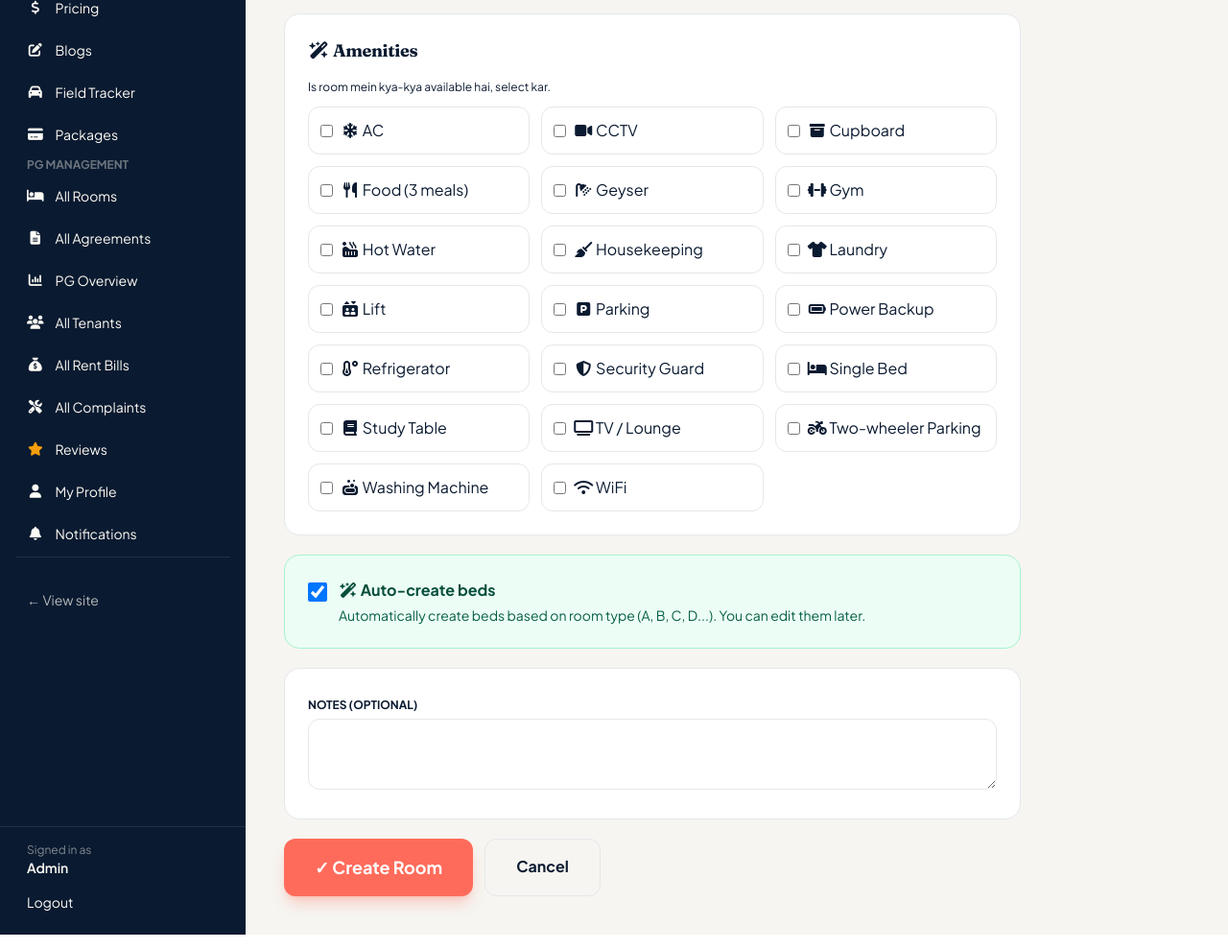
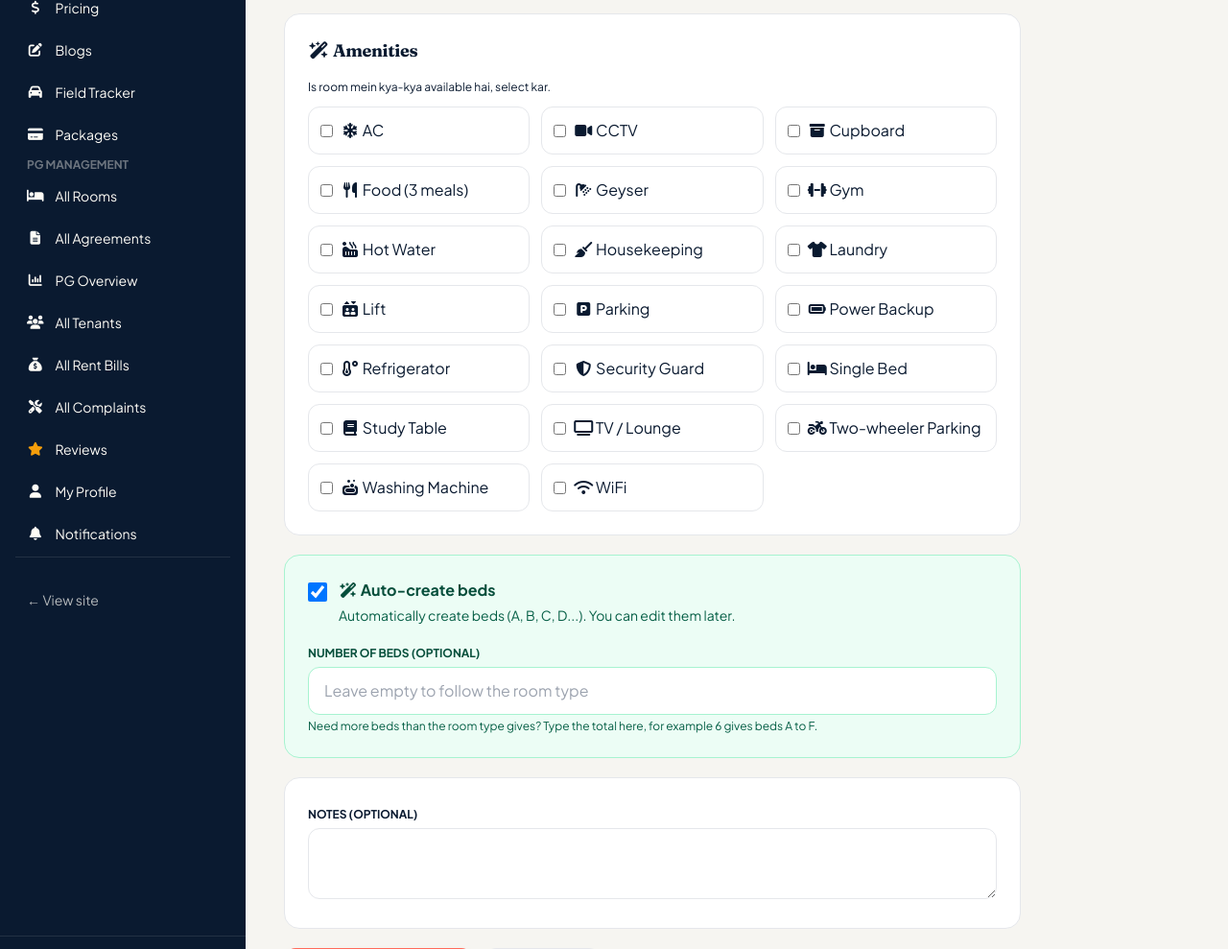
Before and after one commit to Helptogethergroup/Pizi, a Laravel app: page /owner/rooms/create in a window 1280 px wide. Shown: the part 781-1770 px from the top of the page at 96% size. Run offline with Laravel 12, Linux system fonts and the light colour scheme; the visitor is signed in with stand-in values (Sample User, id 1); data comes from the database, SQL or seed files in the repository; data that the repository does not hold is empty; parts of the project's set-up code (start-up, migrations or seed data) failed here and were passed over; some libraries are stand-ins or nearby versions.

Commit message:
Owner Add Room: optional Number of beds (1 to 26, beds A to Z) on the website and the owner API, so rooms are not limited to the room type's bed count
Co-Authored-By: Claude Sonnet 5.5 <noreply@anthropic.com>

```diff
--- a/app/Http/Controllers/Api/OwnerController.php
+++ b/app/Http/Controllers/Api/OwnerController.php
@@ -2294,6 +2294,7 @@ class OwnerController extends Controller
             'amenities.*'            => 'integer|exists:amenities,id',
             'notes'                  => 'nullable|string',
             'auto_create_beds'       => 'nullable|boolean',
+            'beds_count'             => 'nullable|integer|min:1|max:26',
         ]);
         if ($validator->fails()) return response()->json(['success' => false, 'errors' => $validator->errors()], 422);
 
@@ -2328,7 +2329,8 @@ class OwnerController extends Controller
         // Auto create beds based on room type capacity — same as owner dashboard.
         if ($request->boolean('auto_create_beds')) {
             $capacityMap = ['single' => 1, 'double' => 2, 'triple' => 3, 'quad' => 4, 'quint' => 5, 'dorm' => 8];
-            $capacity = $capacityMap[$request->room_type] ?? 2;
+            // an owner can ask for any number of beds (A to Z); without it the room type decides
+            $capacity = $request->filled('beds_count') ? (int) $request->beds_count : ($capacityMap[$request->room_type] ?? 2);
             $rent = (float) ($request->monthly_rent ?? 0);
             $bedRent = $rent > 0 ? round($rent / $capacity) : 0;
 
--- a/app/Http/Controllers/Owner/RoomController.php
+++ b/app/Http/Controllers/Owner/RoomController.php
@@ -84,6 +84,7 @@ class RoomController extends Controller
             'amenities.*' => 'exists:amenities,id',
             'notes' => 'nullable|string',
             'auto_create_beds' => 'nullable|boolean',
+            'beds_count' => 'nullable|integer|min:1|max:26',
         ]);
 
         $property = Property::where('id', $data['property_id'])
@@ -107,7 +108,9 @@ class RoomController extends Controller
         $data['status'] = 'active';
 
         $autoCreate = $request->boolean('auto_create_beds');
-        unset($data['auto_create_beds']);
+        // the owner can ask for any number of beds (A to Z); empty means "as per room type"
+        $bedsCount = isset($data['beds_count']) ? (int) $data['beds_count'] : null;
+        unset($data['auto_create_beds'], $data['beds_count']);
 
         $amenityIds = $data['amenities'] ?? [];
         unset($data['amenities']);
@@ -120,7 +123,7 @@ class RoomController extends Controller
 
         // Auto create beds based on room type
         if ($autoCreate) {
-            $capacity = $room->capacity;
+            $capacity = $bedsCount ?: $room->capacity;
             $bedRent = $room->monthly_rent > 0 ? round($room->monthly_rent / $capacity) : 0;
 
             for ($i = 1; $i <= $capacity; $i++) {
@@ -137,7 +140,7 @@ class RoomController extends Controller
         }
 
         return redirect()->route('owner.rooms.show', $room)
-            ->with('success', '✓ Room added' . ($autoCreate ? ' with ' . $room->capacity . ' beds' : '') . '.');
+            ->with('success', '✓ Room added' . ($autoCreate ? ' with ' . $capacity . ' beds' : '') . '.');
     }
 
     public function show(Room $room)
--- a/app/Models/Room.php
+++ b/app/Models/Room.php
@@ -56,7 +56,7 @@ class Room extends Model
 
     public function getCapacityAttribute(): int
     {
-        return match($this->room_type) {
+        $byType = match($this->room_type) {
             'single' => 1,
             'double' => 2,
             'triple' => 3,
@@ -65,6 +65,9 @@ class Room extends Model
             'dorm' => 8,
             default => 2,
         };
+
+        // an owner may have made more beds than the room type gives; show the real number
+        return $this->relationLoaded('beds') ? max($byType, $this->beds->count()) : $byType;
     }
 
     public function getOccupiedCountAttribute(): int
--- a/resources/views/owner/rooms/create.blade.php
+++ b/resources/views/owner/rooms/create.blade.php
@@ -87,9 +87,14 @@
             <input type="checkbox" name="auto_create_beds" value="1" checked class="mt-1 rounded w-5 h-5">
             <div>
                 <div class="font-bold text-emerald-900"><i class="fa-solid fa-wand-magic-sparkles fa-fw"></i> Auto-create beds</div>
-                <p class="text-sm text-emerald-800 mt-1">Automatically create beds based on room type (A, B, C, D...). You can edit them later.</p>
+                <p class="text-sm text-emerald-800 mt-1">Automatically create beds (A, B, C, D...). You can edit them later.</p>
             </div>
         </label>
+        <div class="mt-4">
+            <label class="text-xs font-bold uppercase text-emerald-900">Number of beds (optional)</label>
+            <input name="beds_count" type="number" min="1" max="26" value="{{ old('beds_count') }}" placeholder="Leave empty to follow the room type" class="w-full mt-1 px-4 py-3 rounded-xl border border-emerald-200 bg-white">
+            <p class="text-xs text-emerald-800 mt-1">Need more beds than the room type gives? Type the total here, for example 6 gives beds A to F.</p>
+        </div>
     </div>
 
     <div class="bg-white p-6 rounded-2xl border border-ink-100">
```
